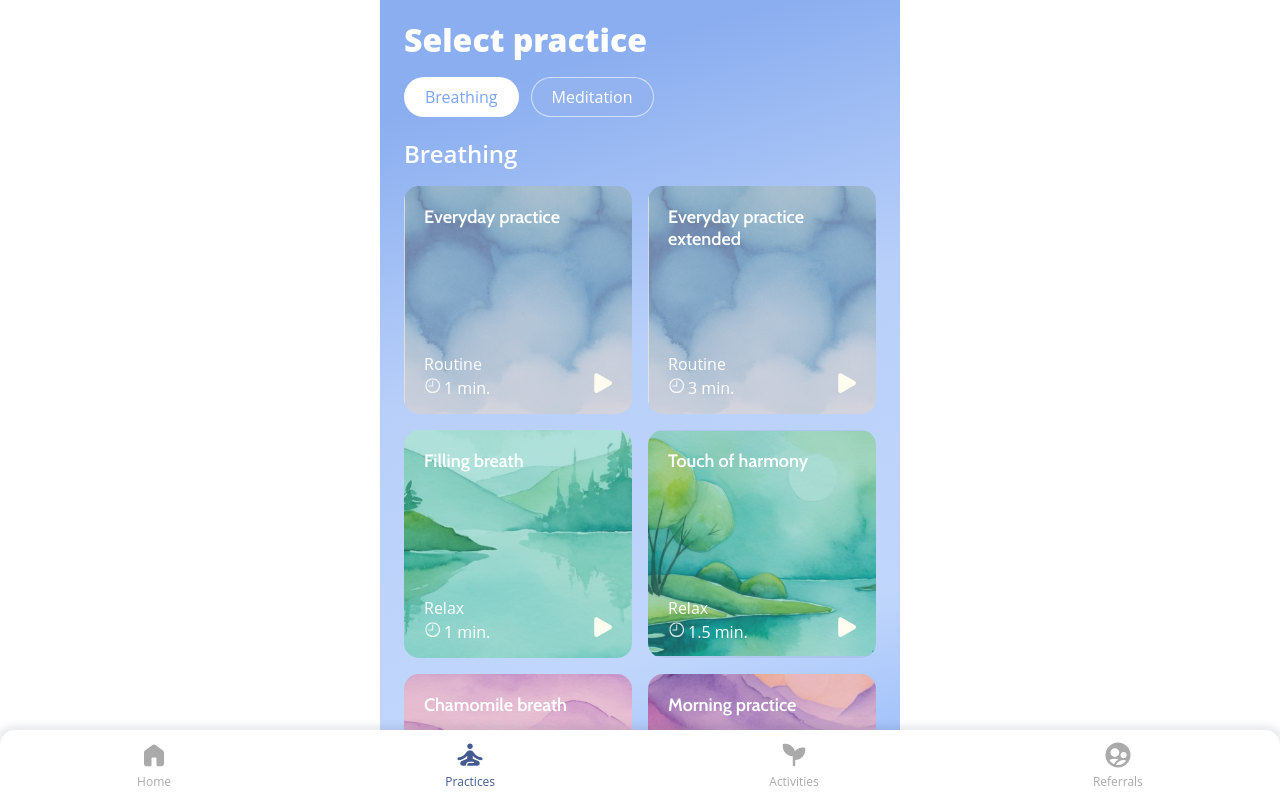
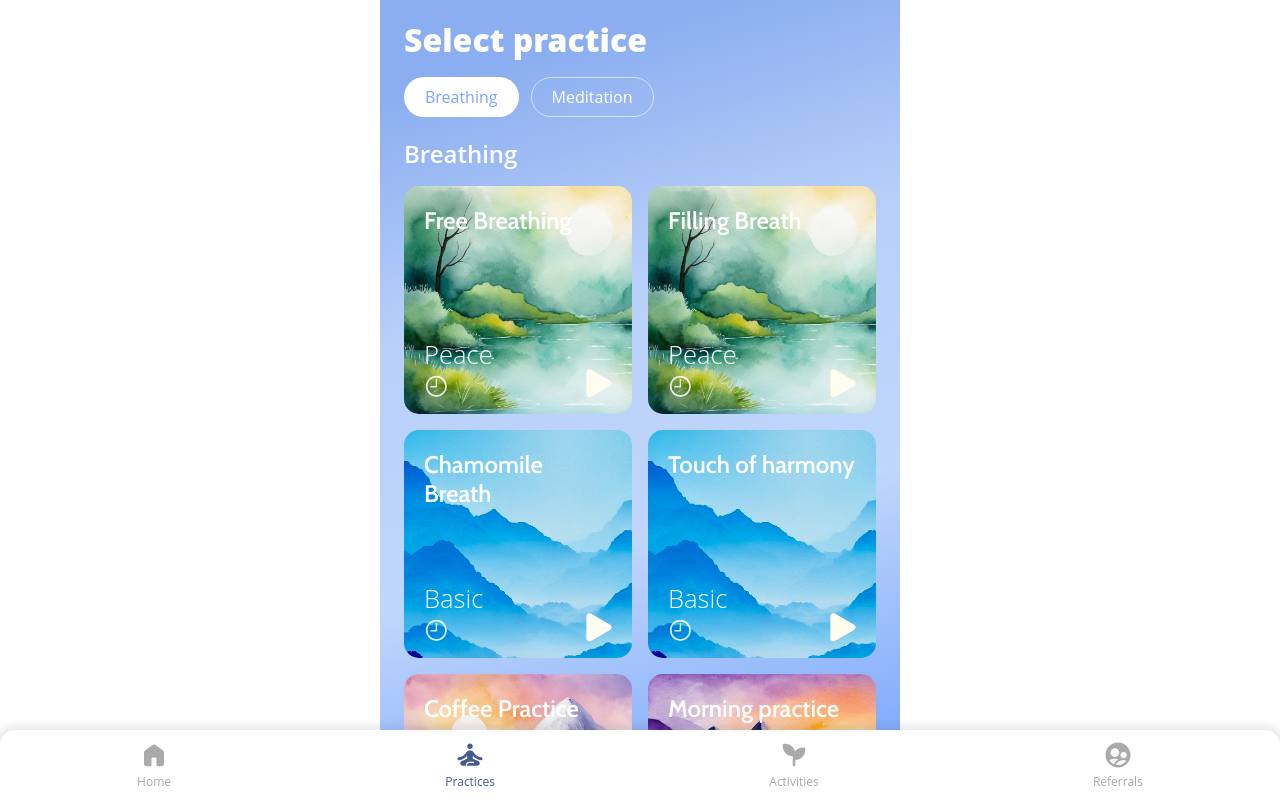
Before and after one commit to Artem3124/gautama.dev.io, a Vue app: page /practices in a window 1280 px wide. Shown: the top 798 px of the page. Built offline with nearby package versions, Linux system fonts and the light colour scheme.

Commit message:
refactor

```diff
--- a/package.json
+++ b/package.json
@@ -9,6 +9,9 @@
     "preview": "vite preview",
     "lint": "ESLINT_USE_FLAT_CONFIG=false npx eslint --config ./eslint.config.cjs --ext .js --ext .vue ./src",
     "lint-autofix": "ESLINT_USE_FLAT_CONFIG=false npx eslint --config ./eslint.config.cjs --ext .js --ext .vue ./src --fix"
+  },
+  "prettier": {
+    "tabWidth": 4
   },
   "dependencies": {
     "@twa-dev/sdk": "^7.0.0",
--- a/src/components/Practices/Breathing/PracticesList.js
+++ b/src/components/Practices/Breathing/PracticesList.js
@@ -1,72 +1,72 @@
+import { practiceTheme } from "@/shared/models/practiceTheme.js";
+
 export const breathingPractices = [
     // id(0) - Everyday practice
     {
-        name: 'Everyday practice',
-        pattern: [4,4,8],
+        id: 0,
+        name: "Free Breathing",
+        pattern: [4, 4, 8],
         reps: 4,
-        theme: 'default',
-        image: 'skyblue1.jpg',
-        category: 'Routine',
-        duration: '1 min.'
+        theme: practiceTheme.peace,
+        discription:
+            "Free breathing is a simple and effective technique that can significantly enhance your physical and mental well-being.",
+        //image: "skyblue1.jpg",
+        image: "emerald1.jpg",
     },
     // id(1) - Everyday practice extended
     {
-        name: 'Everyday practice extended',
-        pattern: [4,4,8],
+        id: 1,
+        name: "Filling Breath",
+        pattern: [4, 4, 4],
         reps: 12,
-        theme: 'default',
-        image: 'skyblue1.jpg',
-        category: 'Routine',
-        duration: '3 min.'
+        description:
+            "Start by focusing on your breath. Gradually shift your attention to the sensations in your body during each inhale and exhale. Repeat this process several times, allowing yourself to dive deeper into the depths of your consciousness.",
+        theme: practiceTheme.peace,
+        image: "emerald1.jpg",
     },
     // id(2) - Filling breath
     {
-        name: 'Filling breath',
-        pattern: [4,4,4],
+        id: 2,
+        name: "Chamomile Breath",
+        pattern: [5, 3, 6],
         reps: 5,
-        theme: 'default',
-        image: 'emerald1.jpg',
-        category: 'Relax',
-        duration: '1 min.'
+        description:
+            "Start by focusing on your breath. As you continue, concentrate on releasing any negative thoughts and tension with each exhale. Repeat this cycle several times or until you notice a significant improvement in how you feel.",
+        theme: practiceTheme.base,
+        image: "emerald1.jpg",
     },
     // id(3) - Touch of harmony
     {
-        name: 'Touch of harmony',
-        pattern: [4,4,4,2],
+        id: 3,
+        name: "Touch of harmony",
+        pattern: [4, 4, 4, 2],
         reps: 5,
-        theme: 'default',
-        image: 'emerald2.jpg',
-        category: 'Relax',
-        duration: '1.5 min.'
+        description:
+            "This practice helps reduce stress, stabilize emotions, improve concentration, and promote physical relaxation. Incorporate Touch of Harmony into your daily routine to maintain a sense of balance and calm. Use it during stressful moments to regain composure, and integrate it into your mindfulness or meditation sessions for deeper relaxation. Experience greater balance and tranquility in your daily life with this simple yet effective technique.",
+        theme: practiceTheme.base,
+        image: "emerald2.jpg",
     },
     // id(4) - Chamomile breath
     {
-        name: 'Chamomile breath',
-        pattern: [5,3,6],
+        id: 4,
+        name: "Coffee Practice",
+        pattern: [5, 3, 6],
         reps: 4,
-        theme: 'default',
-        image: 'orchid1.jpg',
-        category: 'Focus',
-        duration: '1 min.'
+        description:
+            "This practice helps to energize your mind, improve concentration, and promote a sense of wakefulness. Incorporate the Coffee Practice into your routine whenever you need a quick mental boost and a refresh.",
+        theme: practiceTheme.concentration,
+        image: "orchid1.jpg",
     },
     // id(5) - Morning practice
     {
-        name: 'Morning practice',
-        pattern: [4,2,4,2],
+        id: 5,
+        name: "Morning practice",
+        pattern: [4, 2, 4, 2],
         reps: 5,
-        theme: 'default',
-        image: 'orchid2.jpg',
-        category: 'Focus',
-        duration: '1 min.'
+        description:
+            "This practice helps you release inner tension and promotes a sense of calm and relaxation. Incorporate the Short Breath technique into your daily routine or use it whenever you feel the need to quickly reduce stress and regain composure.",
+        theme: practiceTheme.concentration,
+        image: "orchid2.jpg",
     },
     // id(6) - Short breath
-    {
-        name: 'Short breath',
-        pattern: [1,2,2],
-        reps: 9,
-        theme: 'default',
-        image: 'lavender1.jpg',
-        category: 'Reassurance',
-        duration: '1 min.'
-    },
 ];
--- a/src/components/Practices/List/HorizontalNav.vue
+++ b/src/components/Practices/List/HorizontalNav.vue
@@ -1,6 +1,12 @@
 <template>
   <div class="horizontal-nav">
-        <div v-for="button in buttons" :key="button" class="horizontal-nav__button" :class="{ 'horizontal-nav__button--active': button === selected }" @click="scrollTo(button)">
+    <div
+      v-for="button in buttons"
+      :key="button"
+      class="horizontal-nav__button"
+      :class="{ 'horizontal-nav__button--active': button === selected }"
+      @click="scrollTo(button)"
+    >
       {{ button }}
     </div>
   </div>
@@ -10,11 +16,8 @@
 export default {
   data() {
     return {
-            buttons: [
-                'Breathing',
-                'Meditation',
-            ],
-            selected: 'Breathing',
+      buttons: ["Breathing", "Meditation"],
+      selected: "Breathing",
     };
   },
 
@@ -23,14 +26,14 @@ export default {
       this.selected = el;
       try {
         document.getElementById(el).scrollIntoView({
-                    behavior: 'smooth',
+          behavior: "smooth",
         });
       } catch (e) {
-                console.error(e)
+        console.error(e);
       }
-        }
-    }
-}
+    },
+  },
+};
 </script>
 
 <style lang="scss">
@@ -60,16 +63,17 @@ export default {
     display: block;
     padding: 8px 20px;
     white-space: pre;
-        background: #92b3f0;
-        border: 1px solid rgb(255, 255, 255, .6);
+    background: transparent;
+    border: 1px solid rgb(255, 255, 255, 0.6);
     color: white;
     border-radius: 20px;
     cursor: pointer;
-        transition: .2s;
+    transition: 0.2s;
     scroll-snap-align: start;
     margin-right: 12px;
     font-size: 16px;
     user-select: none;
+    backdrop-filter: blur(10px);
     // font-family: 'Cabin';
 
     &:last-child {
--- a/src/components/Practices/List/PracticeBlock.vue
+++ b/src/components/Practices/List/PracticeBlock.vue
@@ -1,29 +1,52 @@
 <template>
-    <router-link class="router-link-no-style" :to="{ name: practiceType, params: { id }}">
-        <div class="practice-list-block" :style="`background-image: url(/images/${practice.image})`">
+    <div class="practice-list-block" :style="cardBgStyle">
         <div class="practice-list-block__content">
-                <div class="practice-list-block__name">
+            <div
+                class="practice-list-block__name"
+                @click="() => togglePopup('buttonTrigger')"
+            >
                 {{ practice.name }}
             </div>
             <div class="practice-list-block__info">
                 <div>
-                        <div>{{ practice.category }}</div>
+                    <div>{{ practice.theme }}</div>
                     <div class="practice-list-block__duration">
-                            <div><ClockIcon class="practice-list-block__clock-icon" /></div>
+                        <div class="practice-list-block__icon-wrap">
+                            <ClockIcon
+                                class="practice-list-block__icon--clock"
+                            />
+                        </div>
                         <div>{{ practice.duration }}</div>
                     </div>
                 </div>
-                    <div><PlayButton class="practice-list-block__play-icon" /></div>
+                <router-link
+                    class="router-link-no-style practice-list-block__link"
+                    :to="{ name: practiceType, params: { id } }"
+                >
+                    <div class="practice-list-block__icon-wrap">
+                        <PlayButton class="practice-list-block__icon--play" />
                     </div>
-                <!-- <div class="practice-list-block__delimiter"></div> -->
+                </router-link>
             </div>
         </div>
-    </router-link>
+    </div>
+    <PracticeInfo
+        v-if="popupTriggers.buttonTrigger"
+        :practice="practice"
+        :togglePopup="() => togglePopup('buttonTrigger')"
+    >
+        <h2>My Button PracticeInfo</h2>
+    </PracticeInfo>
 </template>
 
 <script>
-import PlayButton from '@/assets/icons/PlayButton.svg';
-import ClockIcon from '@/assets/icons/Clock.svg';
+import PlayButton from "@/assets/icons/PlayButton.svg";
+import ClockIcon from "@/assets/icons/Clock.svg";
+import PracticeInfo from "@/components/Practices/List/PracticeInfo.vue";
+import { getRandomImagePathByTheme } from "@/shared/services/ImageRandomizer";
+import { practiceTheme } from "@/shared/models/practiceTheme";
+import { enumProcessor } from "@/shared/services/Core";
+import { ref } from "vue";
 
 export default {
     props: {
@@ -38,14 +61,40 @@ export default {
         id: {
             type: Number,
             required: true,
-        }
+        },
     },
 
     components: {
         PlayButton,
         ClockIcon,
-    }
-}
+        PracticeInfo,
+    },
+
+    computed: {
+        cardBgStyle() {
+            return {
+                backgroundImage: `url(${getRandomImagePathByTheme(enumProcessor.keyByValueToString(practiceTheme, this.practice.theme))})`,
+            };
+        },
+    },
+
+    setup() {
+        const popupTriggers = ref({
+            buttonTrigger: false,
+            timedTrigger: false,
+        });
+
+        const togglePopup = (trigger) => {
+            popupTriggers.value[trigger] = !popupTriggers.value[trigger];
+        };
+
+        return {
+            PracticeInfo,
+            popupTriggers,
+            togglePopup,
+        };
+    },
+};
 </script>
 
 <style lang="scss">
@@ -56,16 +105,16 @@ export default {
     box-sizing: border-box;
     background-color: rgba(0, 0, 0, 0.055);
     background-repeat: no-repeat;
-    background-position: 50% center;
     border-radius: 15px;
     color: white;
     overflow: hidden;
     user-select: none;
-    background-size: 100%;
+    background-position: top left;
+    background-size: 150%;
     transition: all 0.2s ease-in-out;
 
     &:hover {
-        background-size: 105%;
+        background-size: 160%;
     }
 
     &:active {
@@ -81,37 +130,56 @@ export default {
         box-sizing: border-box;
     }
 
+    &__link {
+        display: inline-block;
+        position: relative;
+        z-index: 1;
+        padding: 2em 0em 0 2em;
+    }
+
     &__name {
         box-sizing: border-box;
-        font-size: 18px;
+        font-size: 1.5em;
         font-weight: 600;
-        font-family: 'Cabin';
+        font-family: "Cabin";
         flex-grow: 1;
     }
 
     &__info {
+        font-size: 1.6em;
         display: flex;
         width: 100%;
         justify-content: space-between;
         margin-bottom: 4px;
         align-items: end;
+        font-weight: 300;
     }
 
     &__duration {
+        width: 119%;
+        justify-content: space-between;
         margin-top: 2px;
         display: flex;
     }
 
-    &__clock-icon {
-        margin-right: 2px;
-        width: 18px;
-        height: auto;
+    &__icon-wrap {
+        display: flex;
+        align-items: center;
     }
 
-    &__play-icon {
-        width: 18px;
+    &__icon {
+        width: 1em;
         height: auto;
+
+        &--clock {
+            @extend .practice-list-block__icon;
+            margin-right: 2px;
+        }
+
+        &--play {
+            @extend .practice-list-block__icon;
             margin-bottom: 2px;
+        }
     }
 
     &__delimiter {
--- /dev/null
+++ b/src/components/Practices/List/PracticeInfo.vue
@@ -0,0 +1,92 @@
+<template>
+    <div class="practice-info">
+        <div class="practice-info__card">
+            <div class="practice-info__card__content">
+                <slot
+                    name="practice-name"
+                    class="practice-info__card__content__name"
+                    >{{ practice.name }}</slot
+                >
+                <slot
+                    name="practice-description"
+                    class="practice-info__card__content__description"
+                    >{{ practice.description }}</slot
+                >
+                <div class="practice-info__card__content__duration"></div>
+                <slot
+                    name="practice-duration"
+                    class="practice-info__card__content__"
+                    >{{ practice.name }}</slot
+                >
+                <div class="practice-info__card--statisctics">
+                    <div>
+                        <slot
+                            name="practice-statistics-number"
+                            class="practice-info__name"
+                            >{{ practice.name }}</slot
+                        >
+                        <slot
+                            name="practice-statistics-cu"
+                            class="practice-info__name"
+                            >{{ practice.name }}</slot
+                        >
+                    </div>
+                    <div>
+                        <slot
+                            name="practice-statistics-name"
+                            class="practice-info__name"
+                            >{{ practice.name }}</slot
+                        >
+                        <slot
+                            name="practice-statistics-description"
+                            class="practice-info__name"
+                            >{{ practice.name }}</slot
+                        >
+                    </div>
+                </div>
+            </div>
+        </div>
+        <div class="practice-info-content">
+            <slot />
+            <button class="popup-close" @click="togglePopup()">
+                Close Popup
+            </button>
+        </div>
+    </div>
+</template>
+
+<script>
+export default {
+    props: {
+        practice: {
+            type: Object,
+            required: true,
+        },
+        togglePopup: {
+            type: Function,
+            required: true,
+        },
+    },
+};
+</script>
+
+<style lang="scss" scoped>
+.practice-info {
+    position: fixed;
+    top: 0;
+    left: 0;
+    right: 0;
+    bottom: 0;
+    z-index: 99;
+    background-color: rgba(0, 0, 0, 0.2);
+
+    display: flex;
+    align-items: center;
+    justify-content: center;
+
+    .practice-info {
+        background: #fff;
+        padding: 32px;
+    }
+}
+</style>
--- /dev/null
+++ b/src/shared/models/practiceTheme.js
@@ -0,0 +1,8 @@
+const practiceTheme = {
+  base: "Basic",
+  peace: "Peace",
+  concentration: "Concentration",
+  sleep: "Sleep",
+};
+
+export { practiceTheme };
--- a/src/shared/services/Core.js
+++ b/src/shared/services/Core.js
@@ -1,14 +1,17 @@
 const is = {
-    number: (n) => typeof n === 'number',
-    string: (s) => typeof s === 'string',
-    object: (o) => typeof o === 'object',
+    number: (n) => typeof n === "number",
+    string: (s) => typeof s === "string",
+    object: (o) => typeof o === "object",
     array: (a) => Array.isArray(a),
-    function: (f) => typeof f === 'function',
-    undefined: (u) => typeof u === 'undefined',
+    function: (f) => typeof f === "function",
+    undefined: (u) => typeof u === "undefined",
     null: (n) => n === null,
-    boolean: (b) => typeof b === 'boolean',
-}
+    boolean: (b) => typeof b === "boolean",
+};
 
-export {
-    is,
-}
+const enumProcessor = {
+    keyByValueToString: (source, key) =>
+        Object.keys(source).find((k) => source[k] === key),
+};
+
+export { is, enumProcessor };
--- a/src/views/practices/PagePracticesList.vue
+++ b/src/views/practices/PagePracticesList.vue
@@ -1,6 +1,6 @@
 <template>
   <div class="content practices-list">
-        <div class="practices-list-header" >
+    <div class="practices-list-header">
       <h1 style="font-weight: 800; color: white">Select practice</h1>
     </div>
     <div class="practices-list-nav-wrapper">
@@ -8,7 +8,12 @@
     </div>
     <h2 class="practices-list-subheader" id="Breathing">Breathing</h2>
     <div class="practices-list-container">
-            <PracticeBlock v-for="(bp, index) in breathingPractices" :practice="bp" practiceType="breath" :id="index" :key="index" />
+      <PracticeBlock
+        v-for="(bp, index) in breathingPractices"
+        :practice="bp"
+        practiceType="breath"
+        :id="index"
+      />
     </div>
     <h2 class="practices-list-subheader" id="Meditation">Meditation</h2>
     <div class="coming-soon">Coming soon</div>
@@ -16,27 +21,34 @@
 </template>
 
 <script>
-import HorizontalNav from '@/components/Practices/List/HorizontalNav.vue';
-import PracticeBlock from '@/components/Practices/List/PracticeBlock.vue';
-import { breathingPractices } from '@/components/Practices/Breathing/PracticesList';
+import HorizontalNav from "@/components/Practices/List/HorizontalNav.vue";
+import PracticeBlock from "@/components/Practices/List/PracticeBlock.vue";
+import { breathingPractices } from "@/components/Practices/Breathing/PracticesList";
 
 export default {
   data() {
     return {
       breathingPractices,
-        }
+    };
   },
 
   components: {
     HorizontalNav,
     PracticeBlock,
-    }
-}
+  },
+};
 </script>
 
 <style lang="scss">
 .practices-list {
-    background: linear-gradient(344deg, #CDDAF1 0%, rgba(111,159,252,1) 22%, rgba(192,214,251,1) 50%, rgba(184,207,249,1) 72%, rgba(139,174,240,1) 92%);
+  background: linear-gradient(
+    344deg,
+    #cddaf1 0%,
+    rgba(111, 159, 252, 1) 22%,
+    rgba(192, 214, 251, 1) 50%,
+    rgba(184, 207, 249, 1) 72%,
+    rgba(139, 174, 240, 1) 92%
+  );
   margin-bottom: var(--navbar-height);
 }
 
@@ -69,7 +81,7 @@ export default {
   padding: 0 24px 0 24px;
   margin-bottom: 20px;
   box-sizing: border-box;
-    transition: .5s;
+  transition: 0.5s;
 
   &--solid-bg {
     background: #7ba4fc;
```
Also changed, not shown: src/components/CardWrapper/ImageRandomizer.js (deleted, +0 -11 lines). Lines whose indentation alone changed are shown as unchanged.
